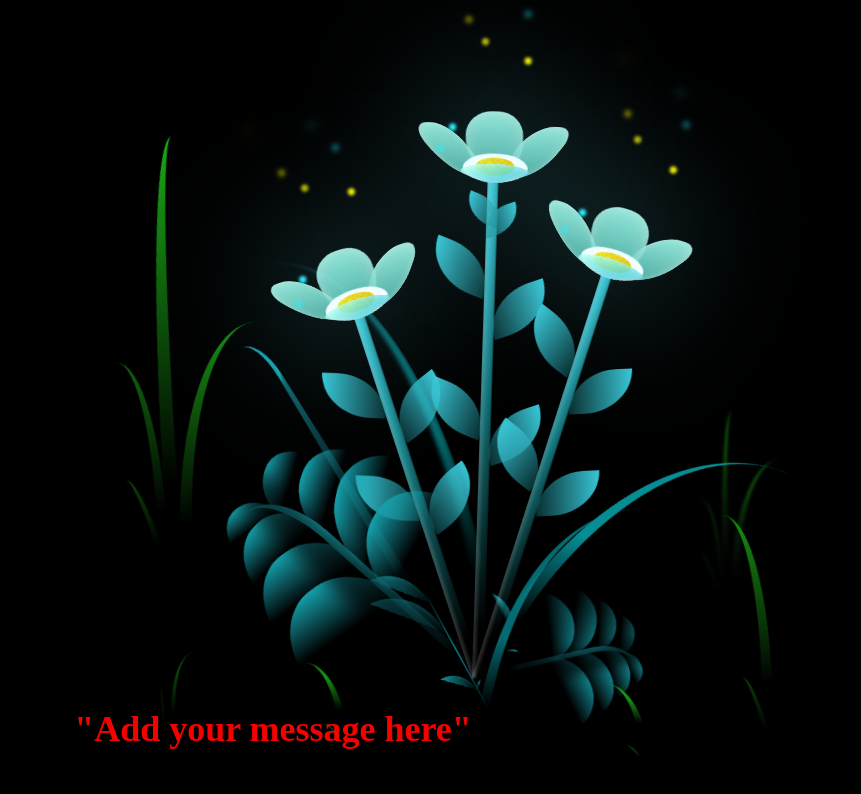
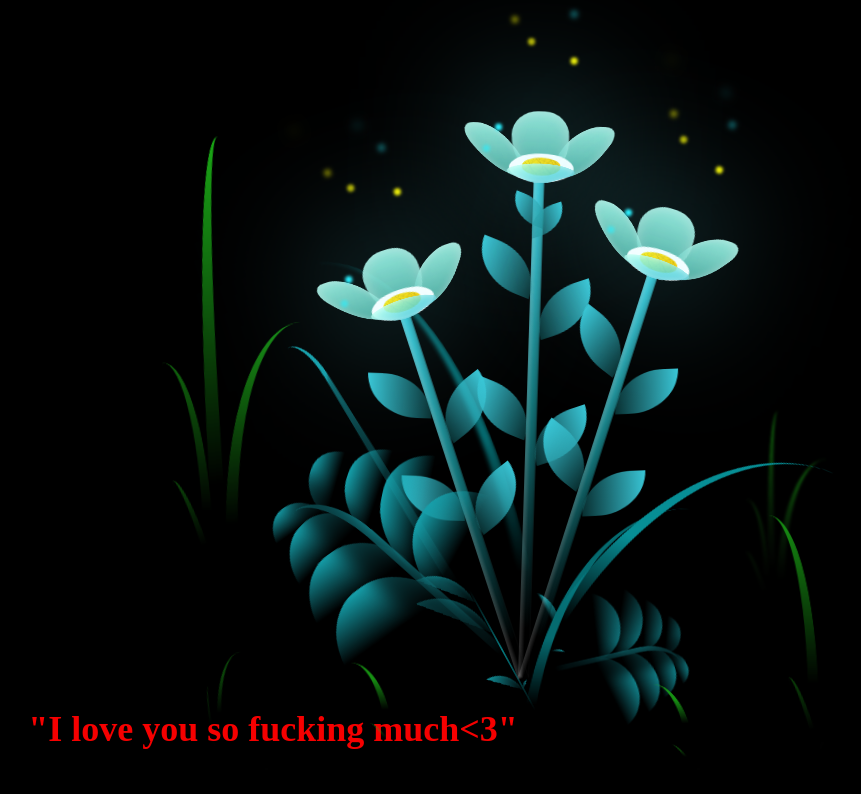
Before and after one commit to nerdylua/Flowers, a plain HTML site: page index.html in a window 1280 px wide. Shown: the whole page, without its empty margins (367-1228 px from the left). Drawn offline with Linux system fonts and the light colour scheme.

Commit message:
Update index.html

```diff
--- a/index.html
+++ b/index.html
@@ -9,7 +9,7 @@
 </head>
 
 <body class="not-loaded">
-  <div class="apology-text">"Add your message here"</div>
+  <div class="apology-text">"I love you so fucking much<3"</div>
     <div class="night"></div>
     <div class="flowers">
       <div class="flower flower--1">
```
